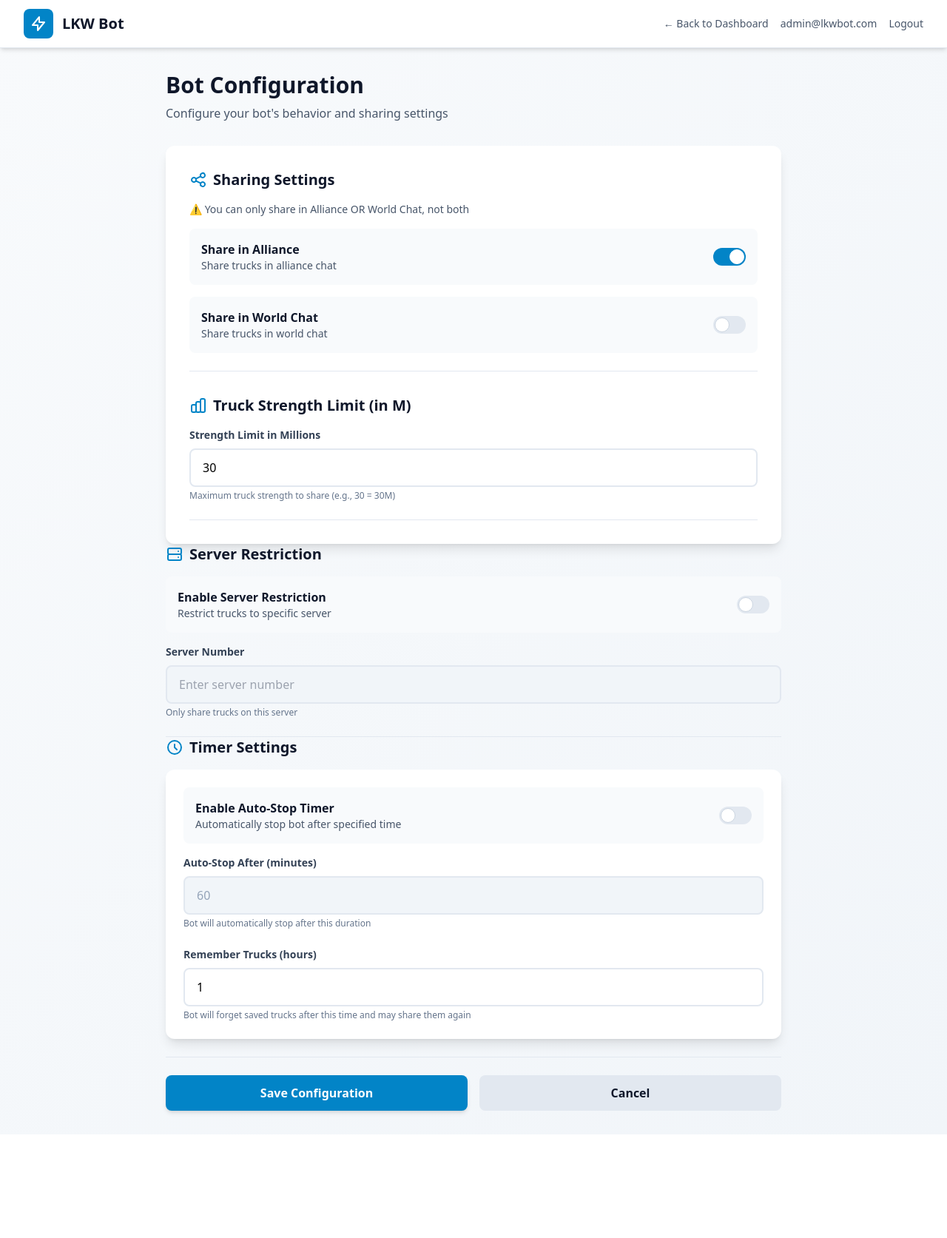
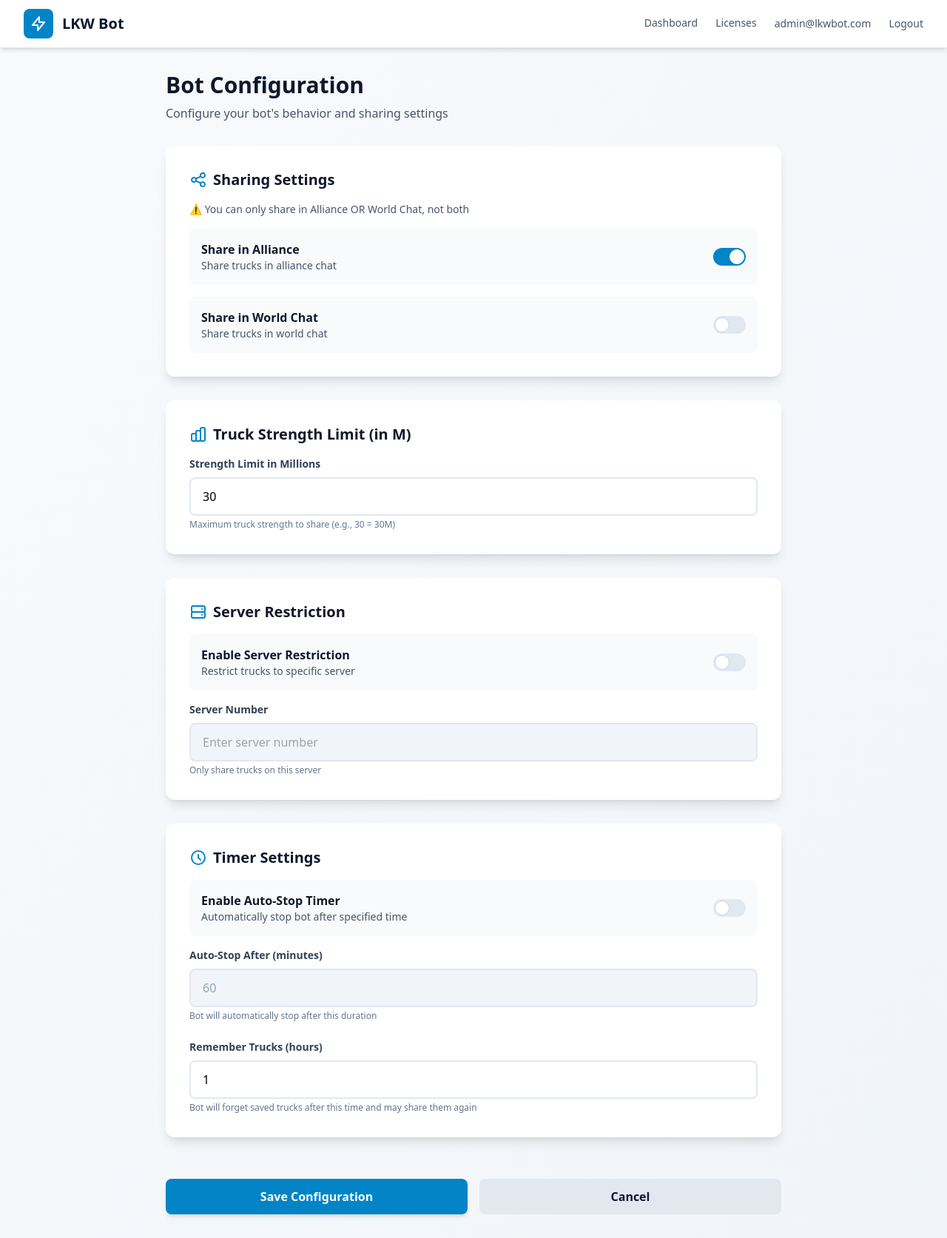
Before and after one commit to Ben10002/LastWarTruck, a Flask app: page /dashboard/bot/configure in a window 1280 px wide. Shown: the whole page at 74% size. Before the commit the page ends 1533 px from the top, so only its background shows below. Run offline with Flask 3, Linux system fonts and the light colour scheme; a user stored in the database is signed in; data comes from the database, SQL or seed files in the repository; some libraries are stand-ins or nearby versions.

```diff
--- a/templates/user/bot_configure.html
+++ b/templates/user/bot_configure.html
@@ -6,31 +6,7 @@
 <div class="min-h-screen bg-gradient-to-br from-slate-50 to-slate-100">
 
     <!-- Navigation Bar -->
-    <nav class="bg-white shadow-md border-b border-slate-200">
-        <div class="max-w-7xl mx-auto px-4 sm:px-6 lg:px-8">
-            <div class="flex justify-between h-16">
-                <div class="flex items-center">
-                    <div class="flex-shrink-0 flex items-center">
-                        <div class="w-10 h-10 bg-primary-600 rounded-lg flex items-center justify-center mr-3">
-                            <svg class="w-6 h-6 text-white" fill="none" stroke="currentColor" viewBox="0 0 24 24">
-                                <path stroke-linecap="round" stroke-linejoin="round" stroke-width="2" d="M13 10V3L4 14h7v7l9-11h-7z"/>
-                            </svg>
-                        </div>
-                        <span class="text-xl font-bold text-slate-900">LKW Bot</span>
-                    </div>
-                </div>
-                <div class="flex items-center space-x-4">
-                    <a href="{{ url_for('dashboard.index') }}" class="text-sm text-slate-600 hover:text-slate-900 font-medium">
-                        ← Back to Dashboard
-                    </a>
-                    <span class="text-sm text-slate-600">{{ user.email }}</span>
-                    <a href="{{ url_for('auth.logout') }}" class="text-sm text-slate-600 hover:text-slate-900 font-medium">
-                        Logout
-                    </a>
-                </div>
-            </div>
-        </div>
-    </nav>
+    {% include 'components/user_nav.html' %}
 
     <!-- Main Content -->
     <div class="max-w-4xl mx-auto px-4 sm:px-6 lg:px-8 py-8">
@@ -51,11 +27,10 @@
         {% endif %}
 
         <!-- Configuration Form -->
-        <div class="bg-white rounded-xl shadow-lg p-8">
         <form method="POST" class="space-y-8">
 
             <!-- Sharing Settings -->
-                <div class="border-b border-slate-200 pb-6">
+            <div class="bg-white rounded-xl shadow-lg p-8">
                 <h3 class="text-xl font-bold text-slate-900 mb-4 flex items-center">
                     <svg class="w-6 h-6 mr-2 text-primary-600" fill="none" stroke="currentColor" viewBox="0 0 24 24">
                         <path stroke-linecap="round" stroke-linejoin="round" stroke-width="2" d="M8.684 13.342C8.886 12.938 9 12.482 9 12c0-.482-.114-.938-.316-1.342m0 2.684a3 3 0 110-2.684m0 2.684l6.632 3.316m-6.632-6l6.632-3.316m0 0a3 3 0 105.367-2.684 3 3 0 00-5.367 2.684zm0 9.316a3 3 0 105.368 2.684 3 3 0 00-5.368-2.684z"/>
@@ -100,7 +75,7 @@
             </div>
 
             <!-- Truck Strength -->
-                <div class="border-b border-slate-200 pb-6">
+            <div class="bg-white rounded-xl shadow-lg p-8">
                 <h3 class="text-xl font-bold text-slate-900 mb-4 flex items-center">
                     <svg class="w-6 h-6 mr-2 text-primary-600" fill="none" stroke="currentColor" viewBox="0 0 24 24">
                         <path stroke-linecap="round" stroke-linejoin="round" stroke-width="2" d="M9 19v-6a2 2 0 00-2-2H5a2 2 0 00-2 2v6a2 2 0 002 2h2a2 2 0 002-2zm0 0V9a2 2 0 012-2h2a2 2 0 012 2v10m-6 0a2 2 0 002 2h2a2 2 0 002-2m0 0V5a2 2 0 012-2h2a2 2 0 012 2v14a2 2 0 01-2 2h-2a2 2 0 01-2-2z"/>
@@ -122,10 +97,9 @@
                     <p class="text-xs text-slate-500 mt-1">Maximum truck strength to share (e.g., 30 = 30M)</p>
                 </div>
             </div>
-                </div>
 
             <!-- Server Restriction -->
-                <div class="border-b border-slate-200 pb-6">
+            <div class="bg-white rounded-xl shadow-lg p-8">
                 <h3 class="text-xl font-bold text-slate-900 mb-4 flex items-center">
                     <svg class="w-6 h-6 mr-2 text-primary-600" fill="none" stroke="currentColor" viewBox="0 0 24 24">
                         <path stroke-linecap="round" stroke-linejoin="round" stroke-width="2" d="M5 12h14M5 12a2 2 0 01-2-2V6a2 2 0 012-2h14a2 2 0 012 2v4a2 2 0 01-2 2M5 12a2 2 0 00-2 2v4a2 2 0 002 2h14a2 2 0 002-2v-4a2 2 0 00-2-2m-2-4h.01M17 16h.01"/>
@@ -168,7 +142,7 @@
             </div>
 
             <!-- Timers -->
-                <div class="border-b border-slate-200 pb-6">
+            <div class="bg-white rounded-xl shadow-lg p-8">
                 <h3 class="text-xl font-bold text-slate-900 mb-4 flex items-center">
                     <svg class="w-6 h-6 mr-2 text-primary-600" fill="none" stroke="currentColor" viewBox="0 0 24 24">
                         <path stroke-linecap="round" stroke-linejoin="round" stroke-width="2" d="M12 8v4l3 3m6-3a9 9 0 11-18 0 9 9 0 0118 0z"/>
@@ -176,7 +150,7 @@
                     Timer Settings
                 </h3>
 
-                    <div class="bg-white rounded-xl shadow-lg p-6 space-y-6">
+                <div class="space-y-6">
                     <!-- Auto-Stop Timer Toggle -->
                     <div>
                         <div class="flex items-center justify-between p-4 bg-slate-50 rounded-lg mb-4">
@@ -242,7 +216,6 @@
             </div>
 
         </form>
-        </div>
 
     </div>
 </div>
```
Lines whose indentation alone changed are shown as unchanged.
